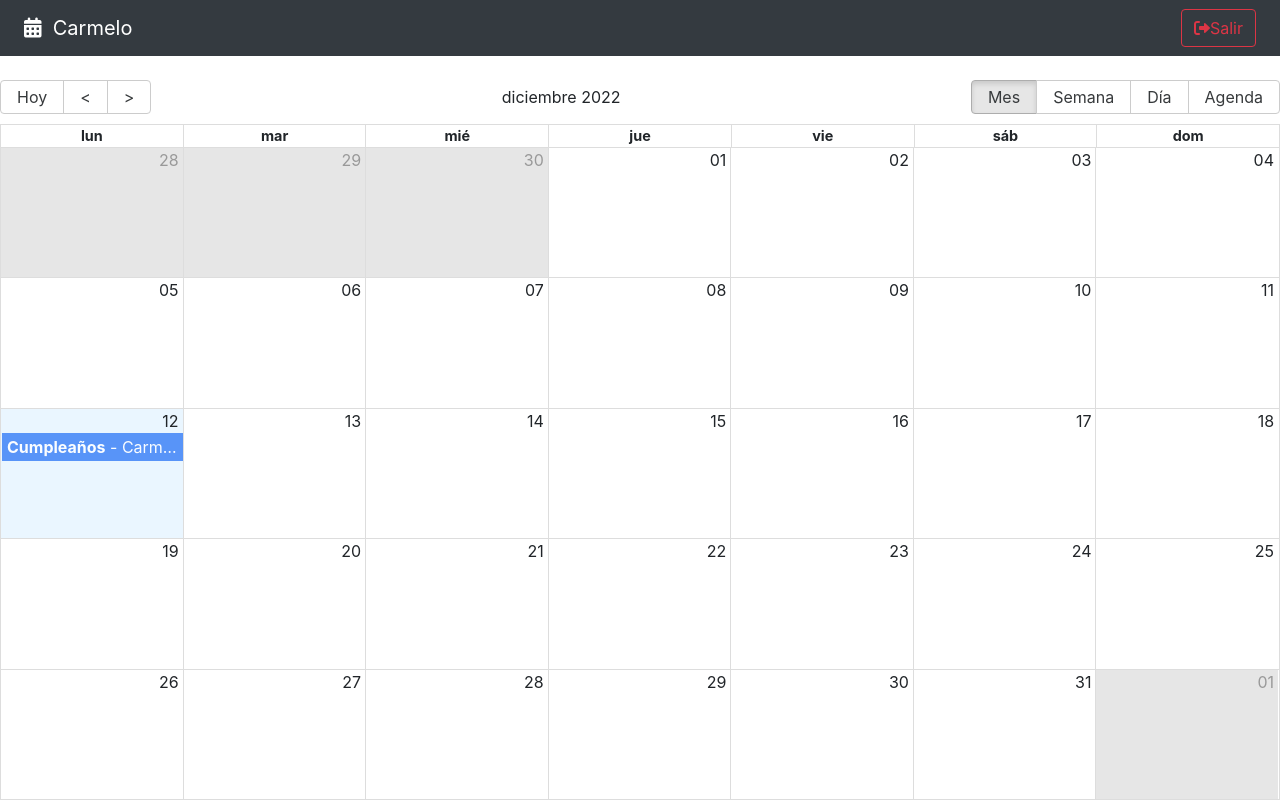
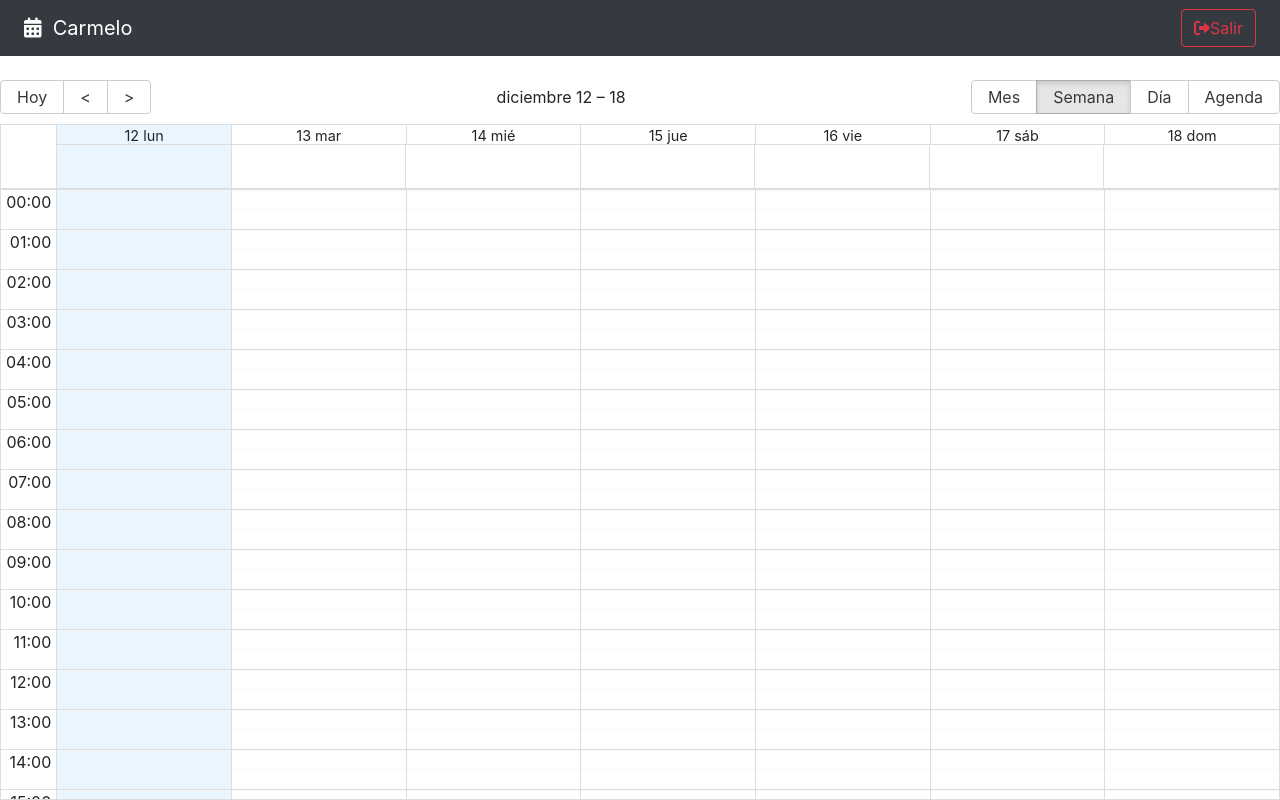
Before and after one commit to CarmeloRicarte/full-calendar, a React (Vite) app: page / in a window 1280 px wide. Built offline with nearby package versions, Linux system fonts and the light colour scheme.

Commit message:
feat: listen calendar events

```diff
--- a/src/calendar/pages/CalendarPage.tsx
+++ b/src/calendar/pages/CalendarPage.tsx
@@ -1,8 +1,9 @@
-import { Calendar, Event } from "react-big-calendar";
+import { Calendar, Event, View } from "react-big-calendar";
 import { addHours } from "date-fns";
 import "./CalendarPage.scss";
 import { CalendarEvent, Navbar } from "../";
 import { localizer, getCalendarMessagesES } from "../../helpers";
+import { useState } from "react";
 
 const myEventsList = [
   {
@@ -20,6 +21,12 @@ const myEventsList = [
 ];
 
 export const CalendarPage = () => {
+  const [lastView, setLastView] = useState<View>(
+    localStorage.getItem("lastView")
+      ? (localStorage.getItem("lastView") as View)
+      : "week"
+  );
+
   const eventStyleGetter = (
     event: Event,
     start: Date,
@@ -35,6 +42,19 @@ export const CalendarPage = () => {
     return { style };
   };
 
+  const onDoubleClick = (event: any) => {
+    console.log(event);
+  };
+
+  const onSelect = (event: any) => {
+    console.log(event);
+  };
+
+  const onViewChanged = (event: any) => {
+    localStorage.setItem("lastView", event);
+    setLastView(event);
+  };
+
   return (
     <>
       <Navbar />
@@ -42,6 +62,7 @@ export const CalendarPage = () => {
         culture="es"
         localizer={localizer}
         events={myEventsList}
+        defaultView={lastView}
         startAccessor="start"
         endAccessor="end"
         style={{ height: "calc(100vh - 80px)" }}
@@ -50,6 +71,9 @@ export const CalendarPage = () => {
         components={{
           event: CalendarEvent,
         }}
+        onDoubleClickEvent={onDoubleClick}
+        onSelectEvent={onSelect}
+        onView={onViewChanged}
       />
     </>
   );
```
